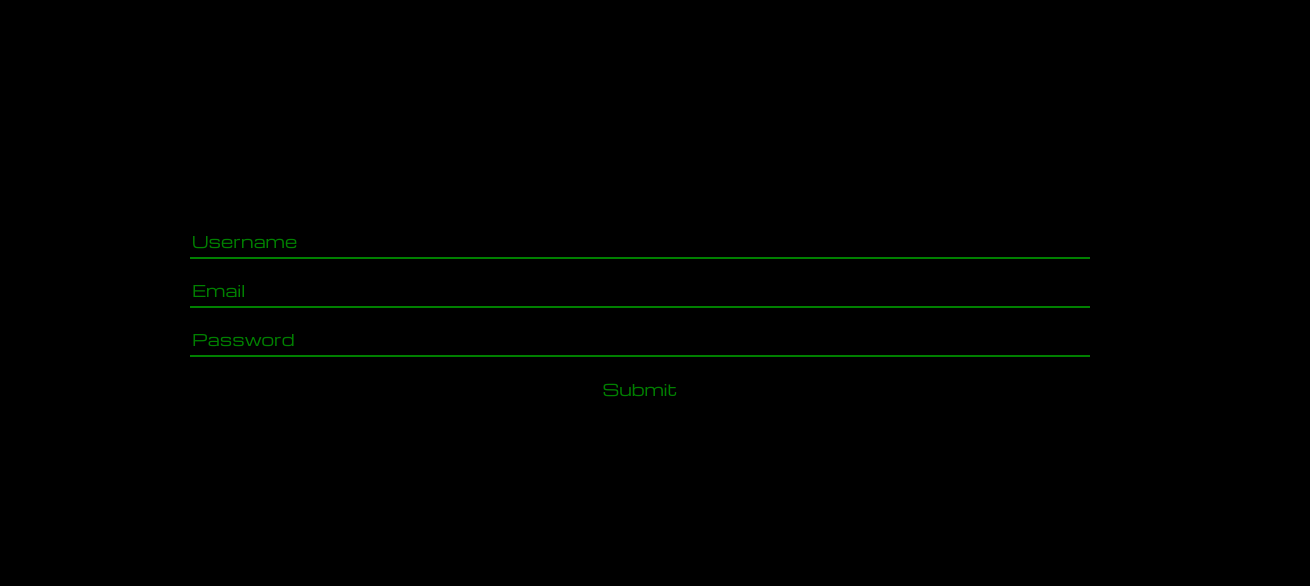
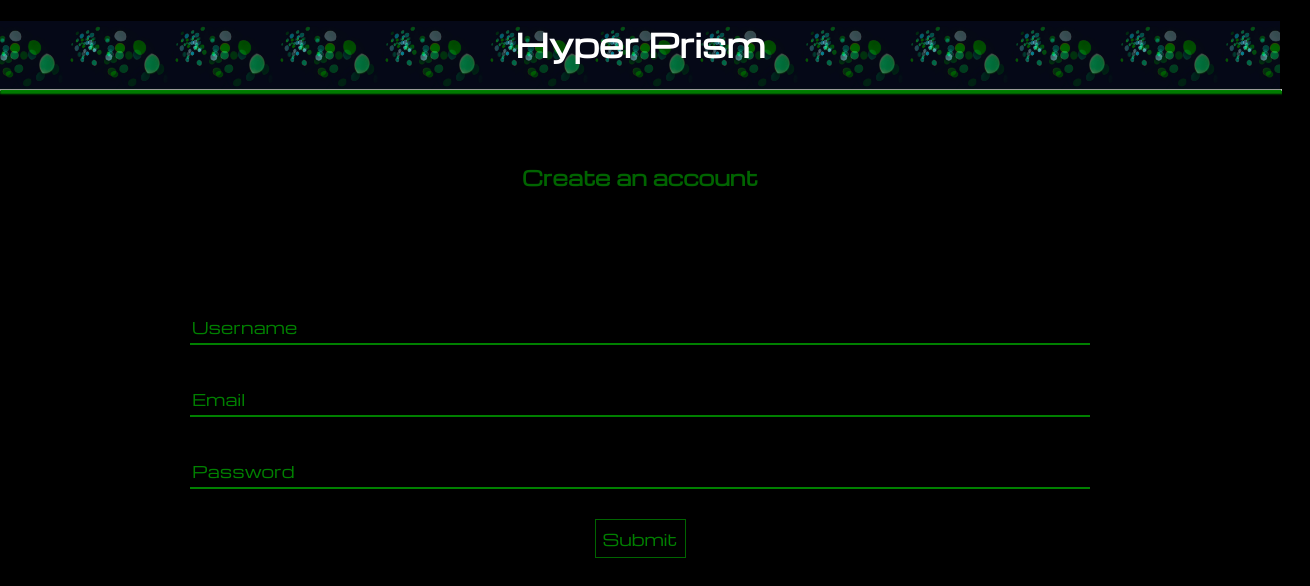
Before and after one commit to hyper-prism/fe, a React (Create React App) app in the folder hyper_prism/: page /Login in a window 1280 px wide. Shown: the top 586 px of the page, 1310 px wide, since content can reach past the window. Built offline with nearby package versions, Linux system fonts and the light colour scheme; no server answers.

Commit message:
worked on login form and styling

```diff
--- a/hyper_prism/src/forms/login.js
+++ b/hyper_prism/src/forms/login.js
@@ -1,4 +1,5 @@
 import React from 'react'
+import {NavLink} from 'react-router-dom'
 import '../styles/forms/register.css'
 import axios from 'axios'
 
@@ -37,28 +38,39 @@ export default class Login extends React.Component{
 
     render(){
         return(
-            <div className='container'>
-                <form>
+            <div className='login-container'>
+                <h1 className="header">Hyper Prism</h1>
+                <hr style={{width:'100%', borderBottomColor: 'green', boxShadow: "1px 2px 2px 1px green", marginBottom: '0px'}} />
+                <div className="grand-menu-container">
+                    <div className='menu-container'>
+                    <h3>Create an account</h3>
+                    <form>
+
                     <input placeholder='Username'
                            name='username'
                            value={this.state.username}
                            onChange={this.changeHandler}
                            type='text'
                     />
+                    <br/>
                     <input placeholder='Email'
                            name='email'
                            type='text'
                            onChange={this.changeHandler}
                            value={this.state.email}
                     />
+                    <br/>
                     <input name='password'
                            type='password'
                            placeholder='Password'
                            value={this.state.password}
                            onChange={this.changeHandler}
                     />
-                    <div onClick={this.submitHandler}>Submit</div>
+                    <div className='submit-button' onClick={this.submitHandler}>Submit</div>
                 </form>
+
+                    </div>
+                </div>
             </div>
         )
     }
--- a/hyper_prism/src/forms/register.js
+++ b/hyper_prism/src/forms/register.js
@@ -41,22 +41,27 @@ export default class Register extends React.Component{
 
     render(){
         return(
-            <div className='container'>
+            <div className='login-container'>
+                <h1 className="header">Hyper Prism</h1>
+                <hr style={{width:'100%', borderBottomColor: 'green', boxShadow: "1px 2px 2px 1px green", marginBottom: '0px'}} />
+                <div className="grand-menu-container">
+                    <div className='menu-container'>
+                    <h3>Create an account</h3>
                 <form>
-                    <h3>Create an account</h3>
-
                     <input placeholder='Username'
                            name='username'
                            value={this.state.username}
                            onChange={this.changeHandler}
                            type='text'
                     />
+                    <br/>
                     <input placeholder='Email'
                            name='email'
                            type='text'
                            onChange={this.changeHandler}
                            value={this.state.email}
                     />
+                    <br/>
                     <input name='password'
                            type='password'
                            placeholder='Password'
@@ -65,6 +70,8 @@ export default class Register extends React.Component{
                     />
                     <div  className='form-button' onClick={this.submitHandler}>Submit</div>
                 </form>
+                </div>
+                </div>
             </div>
         )
     }
--- a/hyper_prism/src/styles/forms/register.css
+++ b/hyper_prism/src/styles/forms/register.css
@@ -1,19 +1,30 @@
 
+.login-container{
+    background: url(hyper-prism.png);
+    background-position: center;
+    background-size: contain;
+    height: -webkit-fill-available;
+    width: 100%;
+    max-width: 100%;
+    color: darkgreen;
+}
+
+.login-container h3{
+    font-size: 20px;
+    font-weight: bold;
+}
 
 .form-container h2{
     color: green;
 }
 
 form{
-    position: absolute;
-    top: 25%;
     display: flex;
     flex-wrap: wrap;
     align-items: center;
     width: 100%;
     flex-direction: column;
     color: green;
-    padding: 30px;
     background: rgba(0, 0, 0, 0.507);
 }
 
@@ -42,3 +53,13 @@ form input::placeholder{
     padding: 5px;
     display: inline-block;
 }
+
+.submit-button{
+    border: 1px solid darkgreen;
+    padding:7px;
+    margin-top: 10px;
+}
+
+.form h3{
+    color: white;
+}
--- a/hyper_prism/src/styles/menu/menu.css
+++ b/hyper_prism/src/styles/menu/menu.css
@@ -1,3 +1,5 @@
+
+
 .grand-menu-container{
     display: flex;
     justify-content: center;
```
Also changed, not shown: hyper_prism/src/interface/interface.js (+4 -5 lines).
